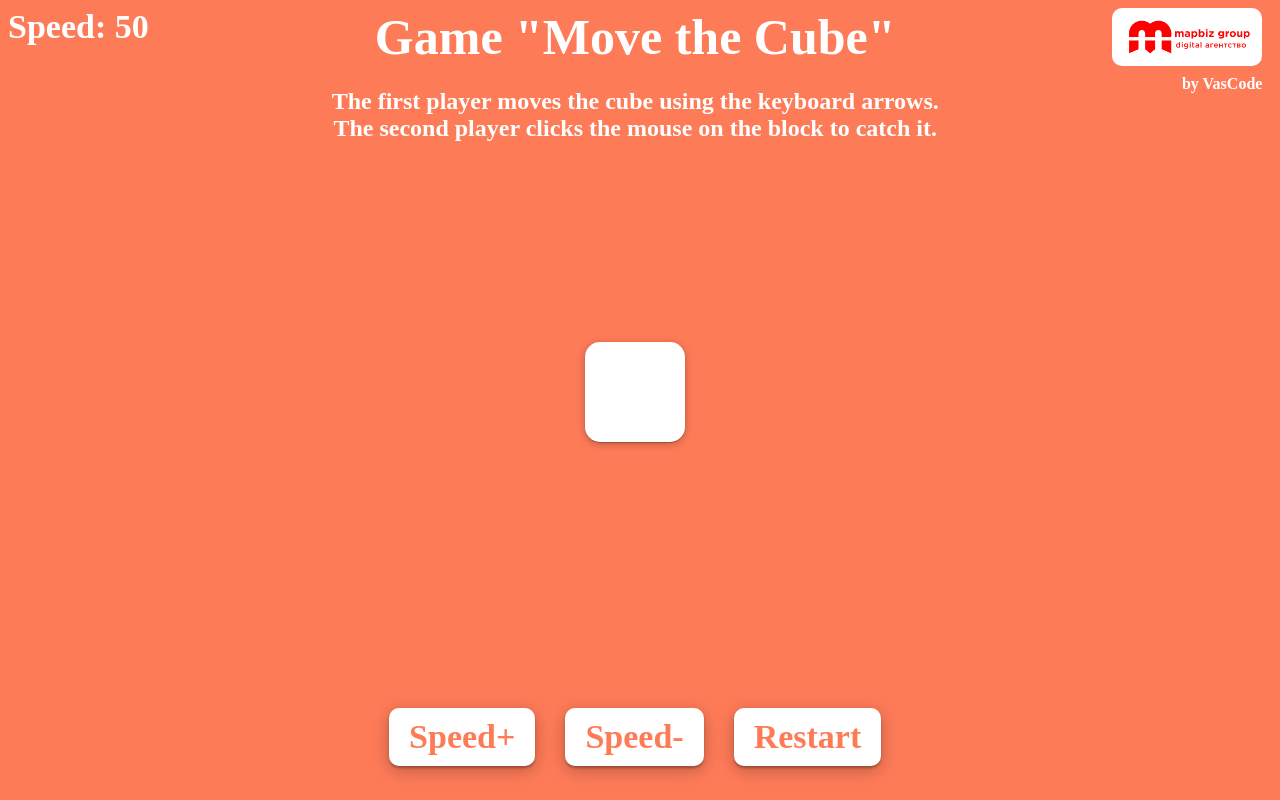
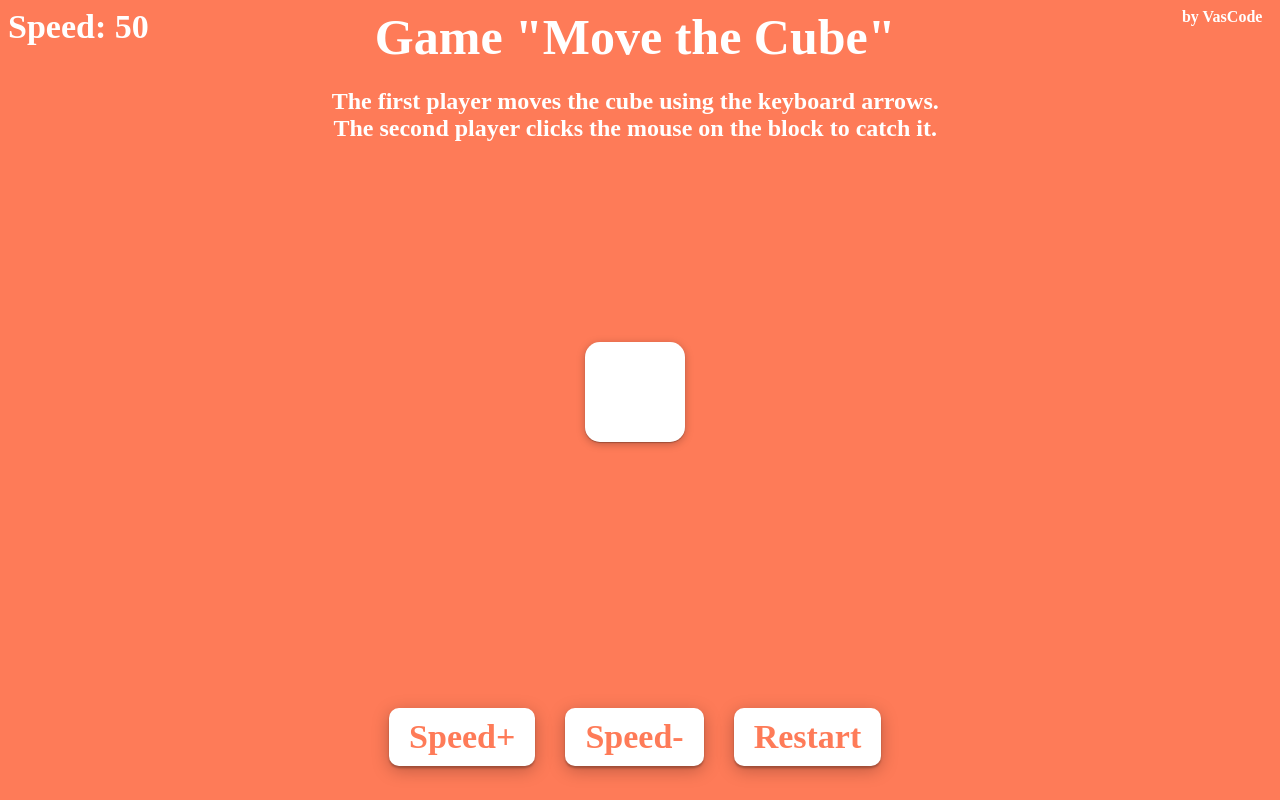
Before and after one commit to ffcoder-hub/move-the-cube, a plain HTML site: page index.html in a window 1280 px wide. Drawn offline with nearby package versions, Linux system fonts and the light colour scheme.

Commit message:
Update index.html

```diff
--- a/index.html
+++ b/index.html
@@ -12,7 +12,6 @@
         <div class="speed">Speed: <span> 50</span></div>
         <div class="title">Game "Move the Cube"</div>
         <div class="logo">
-            <a href="https://mapbiz.ru"><img src="assets/img/2.png" alt="MaPbiz Group"></a>
             <div class="vascode"><a href="https://github.com/vascodeweb">by VasCode</a></div>
         </div>
     </div>
```
